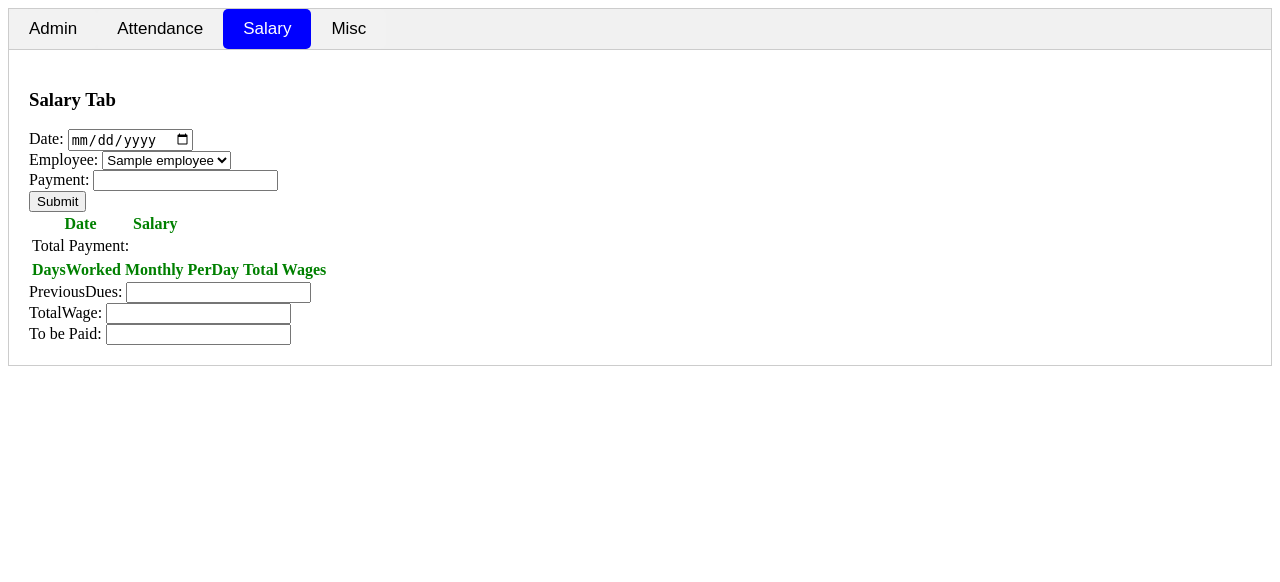
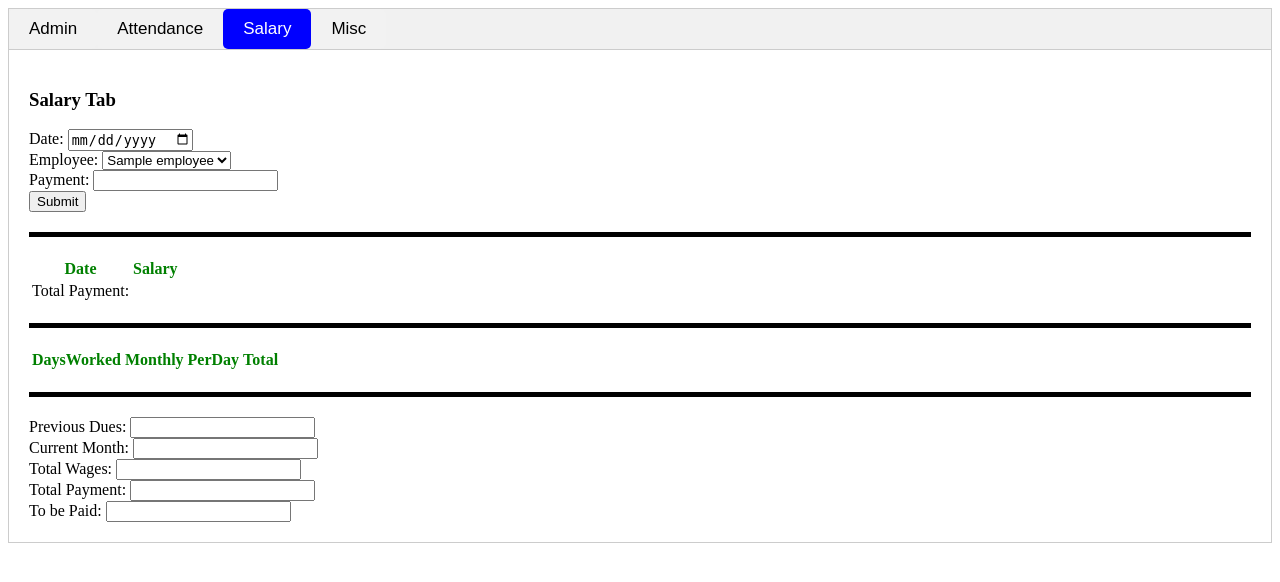
Before and after one commit to Kalinga/RayScrapMgmt, a Flask app: template templates/index.html in a window 1280 px wide, after a click on "Salary". Shown: the top 582 px of the page. Run offline with Flask 3, Linux system fonts and the light colour scheme; the template is opened without the code that fills it: most values are stand-ins (such as "Sample title", 1, 10 or a date in 2020); lists and menus that the app fills with data are empty.

Commit message:
Fix usability

```diff
--- a/templates/index.html
+++ b/templates/index.html
@@ -211,6 +211,9 @@
         <input type="text" id="payment" name="payment">
     </div>
     <button onclick="submitSalary()">Submit</button>
+    <!-- Thick horizontal line -->
+    <hr style="height: 5px; background-color: black; border: none; margin: 20px 0;">
+
      <!-- Table to display salary information -->
     <table id="salaryTable">
         <thead style="color: green;">
@@ -230,32 +233,95 @@
         </tfoot>
     </table>
 
+    <!-- Thick horizontal line -->
+    <hr style="height: 5px; background-color: black; border: none; margin: 20px 0;">
+
     <table id="salaryTable2">
         <thead style="color: green;">
             <tr>
                 <th style="font-weight: bold;">DaysWorked</th>
                 <th style="font-weight: bold;">Monthly</th>
                 <th style="font-weight: bold;">PerDay</th>
-                <th style="font-weight: bold;">Total Wages</th>
+                <th style="font-weight: bold;">Total</th>
             </tr>
         </thead>
         <tbody id="salaryTableBody2">
             <!-- Salary information will be dynamically added here -->
         </tbody>
     </table>
+    <!-- Thick horizontal line -->
+    <hr style="height: 5px; background-color: black; border: none; margin: 20px 0;">
+
      <div class="input-group">
-        <label for="PreviousDues">PreviousDues:</label>
-        <input type="text" id="PreviousDues" name="PreviousDues">
+        <label for="PreviousDues">Previous Dues:</label>
+        <input type="text" id="PreviousDues" name="PreviousDues" oninput="updateTotalWage()">
     </div>
     <div class="input-group">
-        <label for="TotalWage">TotalWage:</label>
-        <input type="text" id="TotalWage" name="TotalWage">
+        <label for="current_month">Current Month:</label>
+        <input type="text" id="current_month" name="Current_Month" readonly>
     </div>
     <div class="input-group">
+        <label for="TotalWage">Total Wages:</label>
+        <input type="text" id="TotalWage" name="TotalWage" readonly>
+    </div>
+
+    <div class="input-group">
+        <label for="TotalPayment">Total Payment:</label>
+        <input type="text" id="TotalPaymentSummary" name="TotalPayment" readonly>
+    </div>
+
+    <div class="input-group">
         <label for="To_be_Paid">To be Paid:</label>
-        <input type="text" id="To_be_Paid" name="To be Paid">
+        <input type="text" id="To_be_Paid" name="To be Paid" readonly>
     </div>
 </div>
+<script>
+    function updateTotalWage() {
+        // Get the value of PreviousDues input field
+        var previousDuesValue = document.getElementById("PreviousDues").value;
+
+        // Convert the value to a number (assuming it's numeric)
+        var previousDues = parseFloat(previousDuesValue);
+
+
+        // Update TotalWage input field
+        if (!isNaN(previousDues)) {
+            // Update TotalWage based on some logic (example: adding 100 to PreviousDues)
+            var table = document.getElementById("salaryTable2");
+            var currentmonthWagesCell = table.rows[1].cells[3];
+            var currentmonthWages = parseFloat(currentmonthWagesCell.textContent);
+            var totalWage = previousDues + currentmonthWages;
+
+            // Set the value of TotalWage input field
+            document.getElementById("TotalWage").value = totalWage;
+
+            // Set the value of TotalWage input field
+            var totalPaymenttable = document.getElementById("salaryTable");
+
+            // Get the index of the last row of totalPaymenttable
+            var lastRowIndex = totalPaymenttable.rows.length - 1;
+            var totalPaymentCell = totalPaymenttable.rows[lastRowIndex].cells[1];
+            var totalPayment = totalPaymentCell.textContent;
+
+            // Set the value of Current Month input field
+            document.getElementById("current_month").value = currentmonthWages;
+
+            // Set the value of Total Payment field
+            document.getElementById("TotalPaymentSummary").value = totalPayment;
+
+
+            document.getElementById("To_be_Paid").value = totalWage - totalPayment;
+        }
+    }
+    function clearPreviousDues() {
+        document.getElementById("PreviousDues").value = "";
+        document.getElementById("current_month").value = "";
+        document.getElementById("TotalPaymentSummary").value = "";
+        document.getElementById("TotalWage").value = "";
+        document.getElementById("To_be_Paid").value = "";
+
+    }
+</script>
 <script>
     // Get the select element
     var employeeSelect = document.getElementById('employee');
@@ -270,6 +336,9 @@
 
         // Call fetchSalary function with the selected employee
         fetchWages(selectedEmployee);
+
+        // Clear previousDues Section
+        clearPreviousDues();
     });
 </script>
 <script>
@@ -364,7 +433,7 @@
         salaryHeader.textContent = "PerDay";
 
         var salaryHeader1 = headerRow.insertCell();
-        salaryHeader1.textContent = "Total Wages";
+        salaryHeader1.textContent = "Total";
 
         var row = table.insertRow();
         var days_worked = row.insertCell();
@@ -428,8 +497,10 @@
         var totalPayment = data.reduce((total, item) => total + parseInt(item.salary), 0);
         var totalRow = table.insertRow();
         var totalCell = totalRow.insertCell();
-        totalCell.colSpan = 2;
-        totalCell.innerHTML = "<strong style='color: green;'>Total Payment:</strong> <strong style='color: green;'>" + totalPayment + "</strong>";
+        //totalCell.colSpan = 2;
+        totalCell.innerHTML = "<strong style='color: green;'>Total Payment:</strong>";
+        var totalCell1 = totalRow.insertCell();
+        totalCell1.innerHTML = "<strong style='color: green;'>" + totalPayment + "</strong>";
     }
 
 </script>
```
